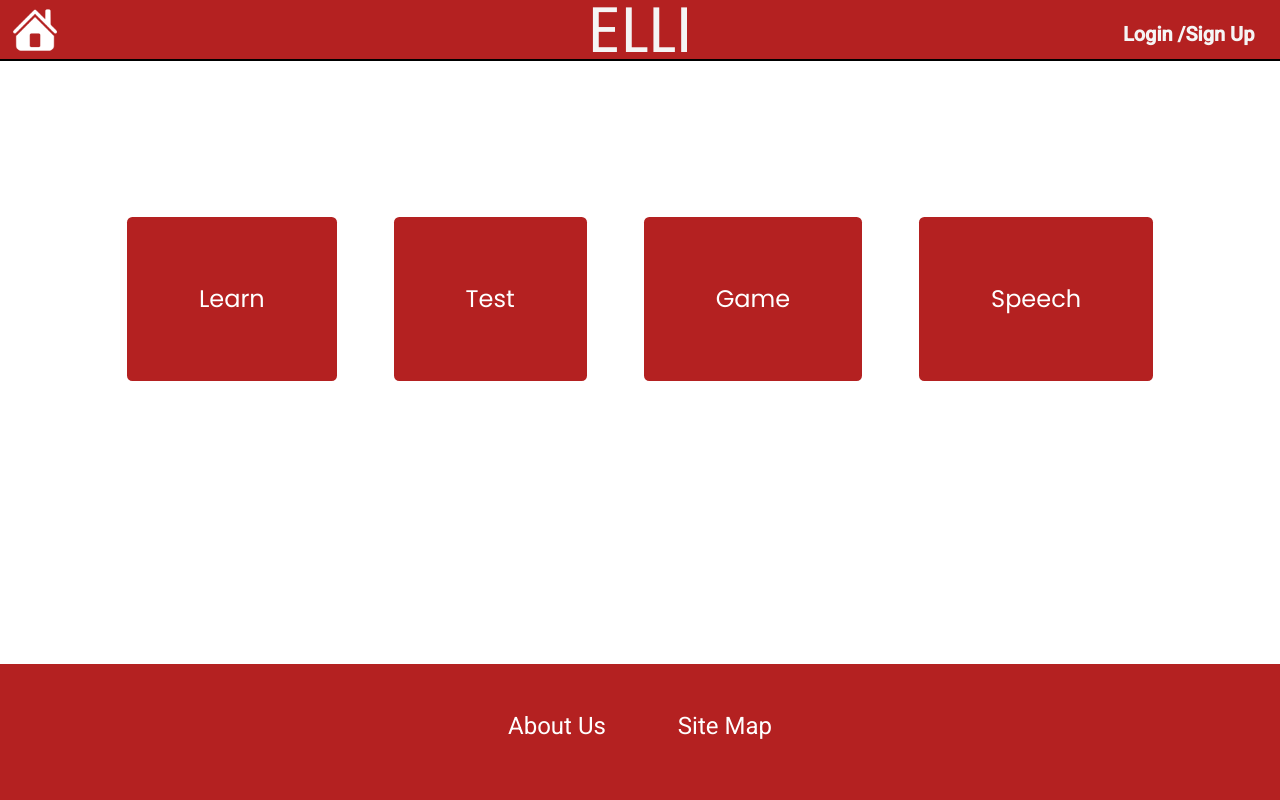
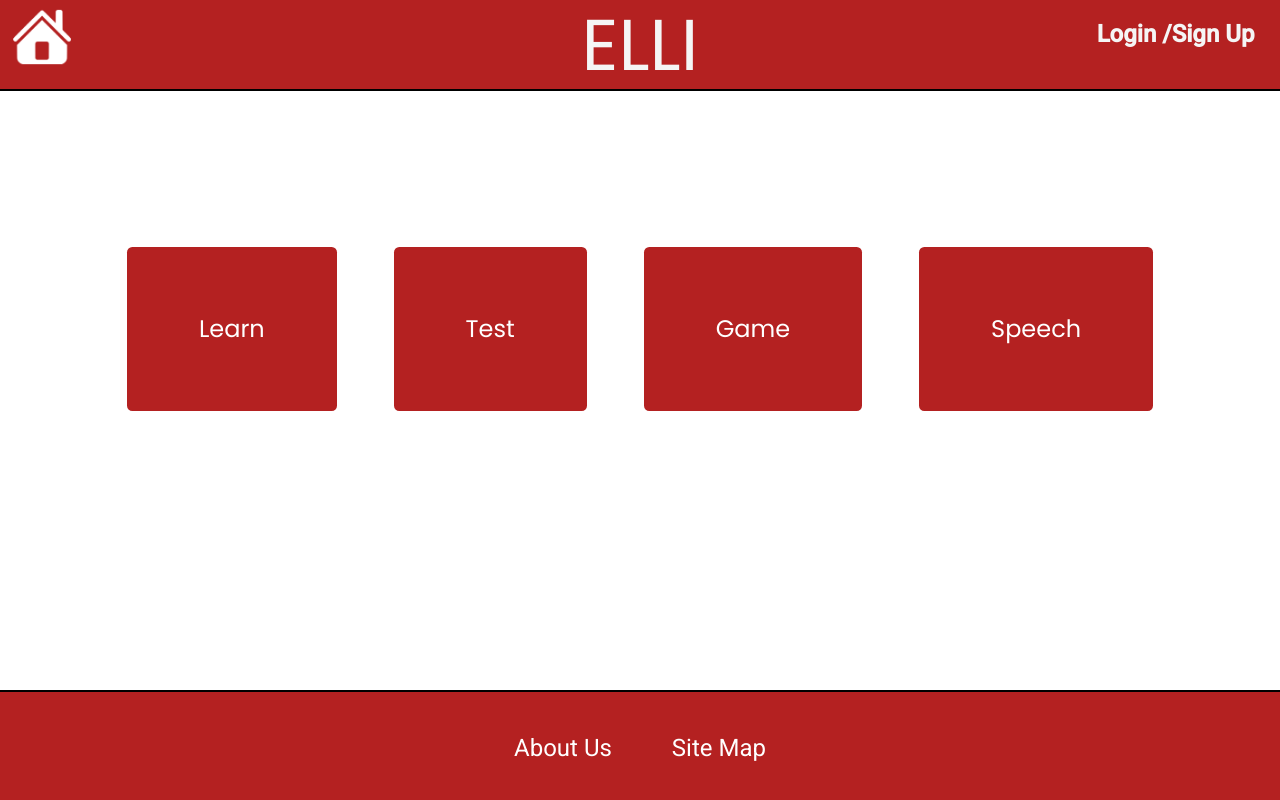
Before and after one commit to blbarr01/EnglishLearningInitiative, an Angular app in the folder ELLI/: page / in a window 1280 px wide. Built offline with nearby package versions, Linux system fonts and the light colour scheme.

Commit message:
style: buttons provide feedback

```diff
--- a/ELLI/src/app/app.component.css
+++ b/ELLI/src/app/app.component.css
@@ -1,18 +1,17 @@
 
 
 #main-site-banner {
-    padding: 0;
     background: var(--matador-red);
     display: flex;
-    border-bottom: 2px solid black;
-    height:  4.375em;
+    border-bottom: 2px solid var(--matador-black);
+    height:  6.5em;
   }
 
 
   #banner-img{
     position: absolute;
-    height: 3.125em;
-    width: 3.125em;
+    height: 4.125em;
+    width: 4.125em;
     top: 1%;
     left: 1%;
     /* border: 2px solid magenta; */
@@ -26,12 +25,14 @@
     background-color: Transparent;
     background-repeat:no-repeat;
     border: none;
-    font-size: 1.25rem;
+    font-size: 1.5rem;
     font-weight: bold;
     color: whitesmoke;
     /* border: 2px solid magenta; */
   }
-
+  #signup-link:hover, #login-link:hover{
+    border-bottom: 2px solid var(--matador-white);
+  }
   #banner-login:hover,
   #banner-title:hover,
   #banner-img:hover{
@@ -40,7 +41,7 @@
 
   #banner-title{
     margin: auto;
-    font-size: 4rem;
+    font-size: 4.5rem;
     font-family: 'Poppins';
     color: whitesmoke;
     text-align: center;
@@ -49,6 +50,7 @@
 
   #main-site-footer{
     width:100vw;
+    border-top: 2px solid var(--matador-black);
     background-color: var(--matador-red);
     position: fixed;
     bottom: 0;
@@ -57,7 +59,7 @@
 
   .footer-text{
     font-size: 1.5rem;
-    padding: 1.5em;
+    padding: 1.25em;
   }
   .footer-text:hover{
     cursor:pointer;
--- a/ELLI/src/app/app.component.html
+++ b/ELLI/src/app/app.component.html
@@ -1,13 +1,15 @@
-<header id="main-site-banner">
+<header id="main-site-banner" >
+
     <img id ='banner-img'src="/assets/home-128.png" alt="" (click)="showHome()">
-    <h1 (click)="showHome()" id="banner-title">ELLI</h1>
+    <h1 (click)="showHome()" id="banner-title" class="py-4">ELLI</h1>
     <div id="banner-login">
-        <span (click)="showLogin()">Login </span> <span>/</span><span (click)="showSignup()">Sign Up</span>
+        <span id="login-link" (click)="showLogin()">Login </span> <span>/</span><span id="signup-link" (click)="showSignup()">Sign Up</span>
     </div>
+
 </header>
 <router-outlet></router-outlet>
 <footer id="main-site-footer">
-    <div class="container mx-auto p-4 flex justify-center">
+    <div class="container mx-auto mt-4 flex justify-center">
         <p class="footer-text inline">About Us</p>
         <p class="footer-text inline">Site Map</p>
     </div>
```
